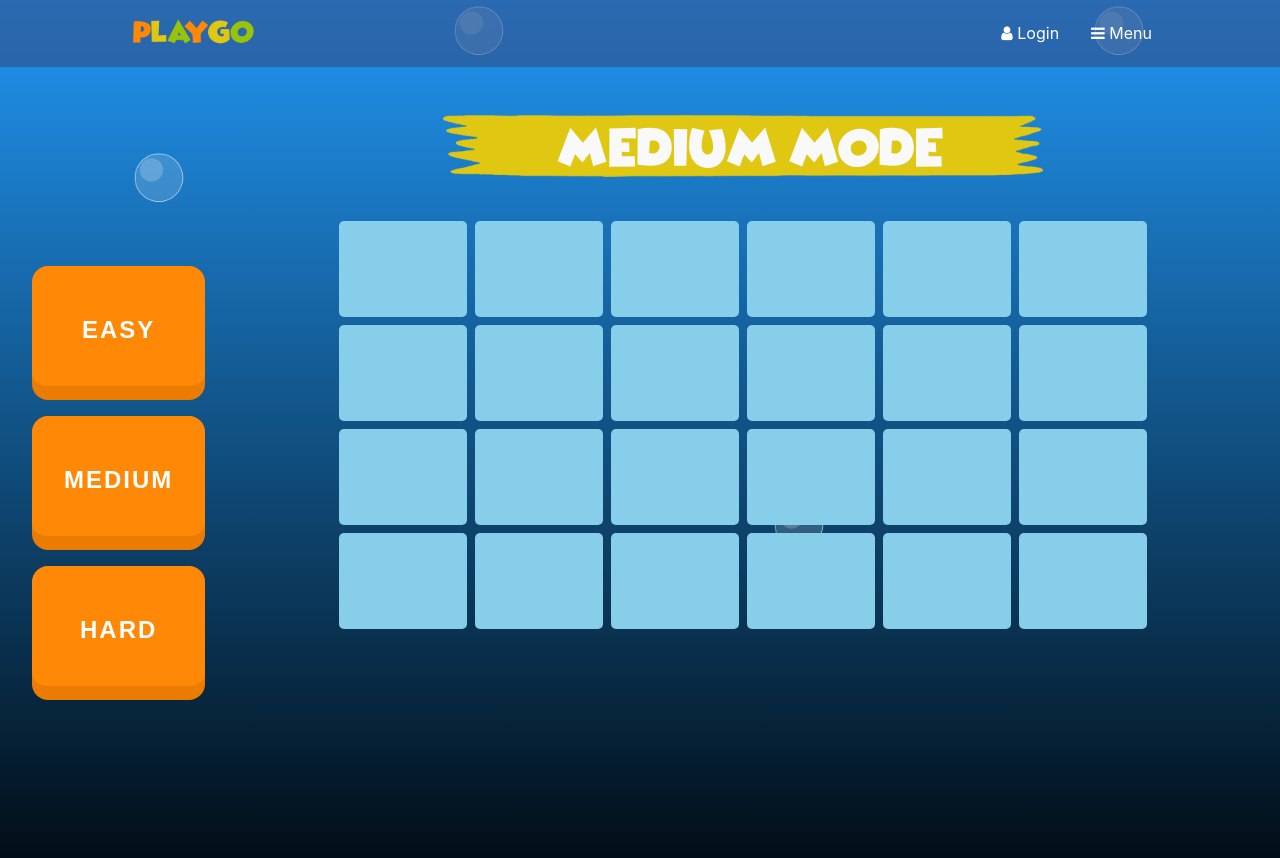
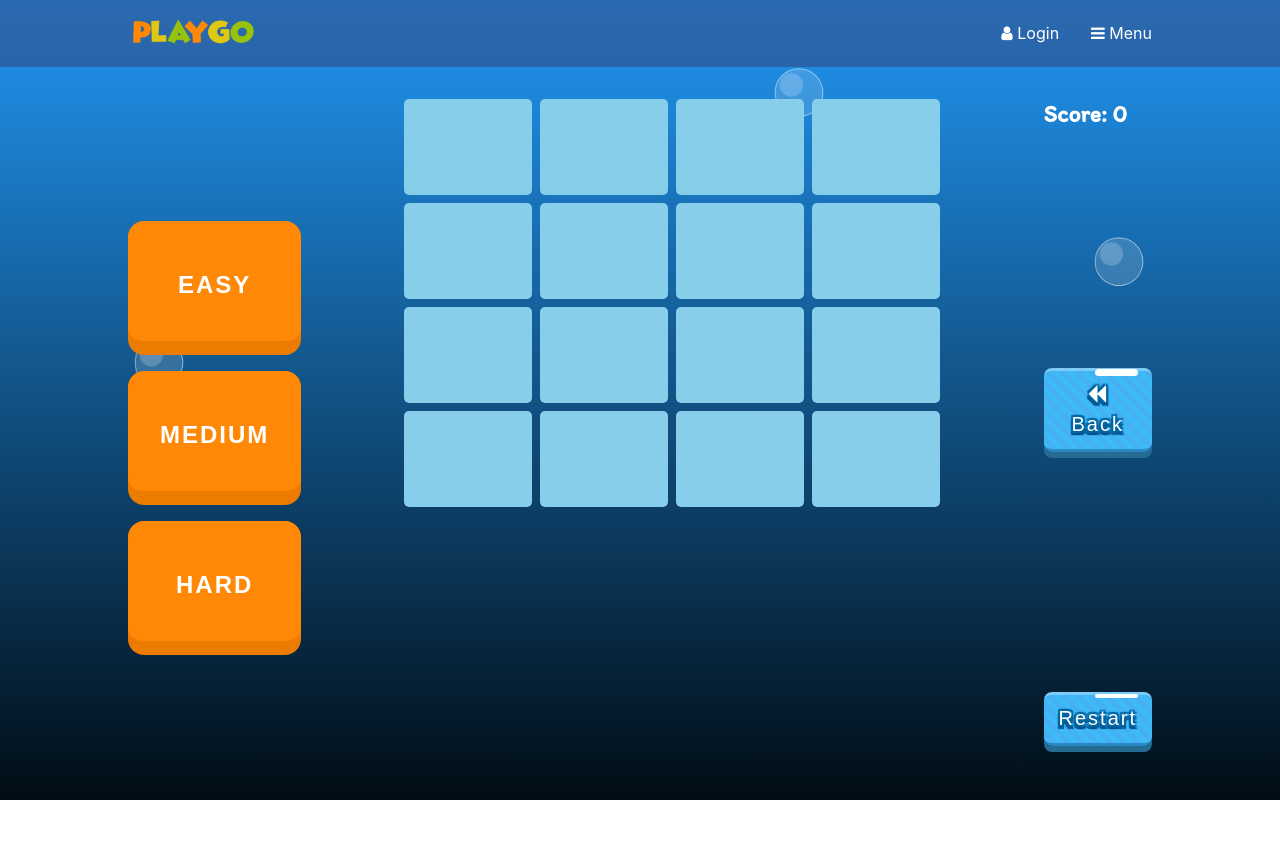
Before and after one commit to Eveye2023/playground, a React (Create React App) app in the folder client/: page /games/memory-game in a window 1280 px wide. Shown: the top 858 px of the page. After the commit the page ends 800 px from the top, so only its background shows below. Built offline with nearby package versions, Linux system fonts and the light colour scheme.

Commit message:
Add score functionality to memory game

```diff
--- a/client/src/pages/MemoryGame/MemoryGame.scss
+++ b/client/src/pages/MemoryGame/MemoryGame.scss
@@ -1,11 +1,13 @@
+@use "../../style/typography" as *;
+
 .memory-game {
   box-sizing: border-box;
-  height:100vh;
-  padding: 2rem;
+  // height:100vh;
+  padding: 2rem 10%;
   display: flex;
   flex-direction: row;
   align-items: center;
-  gap: 2rem;
+  // gap: 2rem;
 
   &__mode-wrapper {
     flex-basis: 10%;
@@ -23,6 +25,7 @@
   &__selector {
     display: flex;
     flex-direction: column;
+    justify-content: flex-start;
     gap: 1rem;
 
     .mode-selector {
@@ -162,4 +165,68 @@
 &__card-image-current {
   display: block;
 }
+&__board{
+  flex-basis: 10%;
+  display:flex;
+  flex-direction: column;
+  gap:30vh;
 }
+
+&__score{
+  font-family: Itim;
+  font-weight: 700;
+  font-size: 1.5rem;
+  color:white;
+}
+
+&__game-button{
+  position: relative;
+  top: 0;
+  cursor: pointer;
+  text-decoration: none !important;
+  outline: none !important;
+  font-family: 'Carter One', sans-serif;
+  font-size: 20px;
+  line-height: 1.5em;
+  letter-spacing: .1em;
+  text-shadow: 2px 2px 1px #0066a2, -2px 2px 1px #0066a2, 2px -2px 1px #0066a2, -2px -2px 1px #0066a2, 0px 2px 1px #0066a2, 0px -2px 1px #0066a2, 0px 4px 1px #004a87, 2px 4px 1px #004a87, -2px 4px 1px  #004a87;
+  border: none;
+  // margin: 15px 15px 30px;
+  background: repeating-linear-gradient( 45deg, #3ebbf7, #3ebbf7 5px, #45b1f4 5px, #45b1f4 10px);
+  border-bottom: 3px solid rgba(16, 91, 146, 0.5);
+  border-top: 3px solid rgba(255,255,255,.3);
+  color: #fff !important;
+  border-radius: 8px;
+  padding: 8px 15px 10px;
+  // box-shadow: 0 6px 0 #266b91, 0 8px 1px 1px rgba(0,0,0,.3), 0 10px 0 5px #12517d, 0 12px 0 5px #1a6b9a, 0 15px 0 5px #0c405e, 0 15px 1px 6px rgba(0,0,0,.3);
+  box-shadow: 0 6px 0 #266b91;
+}
+
+&__game-button:hover {
+  top:2px;
+  // box-shadow: 0 4px 0 #266b91, 0 6px 1px 1px rgba(0,0,0,.3), 0 8px 0 5px #12517d, 0 10px 0 5px #1a6b9a, 0 13px 0 5px #0c405e, 0 13px 1px 6px rgba(0,0,0,.3);
+}
+
+&__game-button::before {
+  content: '';
+  height: 10%;
+  position: absolute;
+  width: 40%;
+  background: #fff;
+  right: 13%;
+  top: -3%;
+  border-radius: 99px;
+  }
+
+// &__game-button::after {
+//   content: '';
+//   height: 10%;
+//   position: absolute;
+//   width: 5%;
+//   background: #fff;
+//   right: 5%;
+//   top: -3%;
+//   border-radius: 99px;
+//   }
+
+}
--- a/client/src/pages/MemoryGame/MemoryGame.tsx
+++ b/client/src/pages/MemoryGame/MemoryGame.tsx
@@ -62,13 +62,16 @@ const cards = [
 ];
 
 function MemoryGame() {
-  const [mode, setMode] = useState(Mode.MEDIUM);
+  const [mode, setMode] = useState(Mode.EASY);
 
   const [dimensions, setDimensions] = useState([0, 0]);
   const [flippedCard1, setFlippedCard1] = useState(-1);
   const [flippedCard2, setFlippedCard2] = useState(-1);
   const [shuffledCards, setShuffledCards] = useState([] as string[]);
   const [successfulGuesses, setSuccessfulGuesses] = useState([] as number[]);
+
+  const [step, setStep] = useState(0);
+  const [score,setScore] = useState(0);
 
   useEffect(() => {
     setSuccessfulGuesses([]);
@@ -102,14 +105,21 @@ function MemoryGame() {
         ((index: number) => shuffledCards[index])(index)
       ) {
         // match!
+
+        setScore(score + ((10 - step) * 10));
+        setStep(0);
+
         console.log("match");
         const newSuccessfulGuesses = [...successfulGuesses, flippedCard1, index];
         setSuccessfulGuesses(newSuccessfulGuesses);
         if (newSuccessfulGuesses.length === rows * cols) {
           console.log("all done!");
+          setScore(0);
+          setStep(0);
         }
       } else {
         console.log("not match");
+        setStep(step + 1);
       }
       setTimeout(() => {
         setFlippedCard1(-1);
@@ -127,6 +137,15 @@ function MemoryGame() {
     } else {
       return "";
     }
+  }
+
+  function restart(){
+    // setDimensions([0,0]);
+    setFlippedCard1(-1);
+    setFlippedCard2(-1);
+    setSuccessfulGuesses([]);
+    setScore(0);
+    setStep(0);
   }
 
   window.scrollTo(0, document.body.scrollHeight);
@@ -152,11 +171,11 @@ function MemoryGame() {
           </div>
         </div>
         <div className="memory-game__cards">
-          <div className="memory-game__cards-header">
+          {/* <div className="memory-game__cards-header">
             {mode === "EASY" ? <img src={easy_mode} alt="easy mode" /> : ""}
             {mode === "MEDIUM" ? <img src={medium_mode} alt="medium mode" /> : ""}
             {mode === "HARD" ? <img src={hard_mode} alt="hard mode" /> : ""}
-          </div>
+          </div> */}
 
           {range(0, rows).map((rowId) => (
             <div className="memory-game__row" key={rowId}>
@@ -184,6 +203,13 @@ function MemoryGame() {
             </div>
           ))}
         </div>
+        <div className="memory-game__board">
+          <div className="memory-game__score">
+            Score: {score}
+          </div>
+          <button className="memory-game__game-button" onClick={()=>restart()}><i className="fa fa-solid fa-backward"></i> Back</button>
+          <button className="memory-game__game-button" onClick={()=>restart()}>Restart</button>
+        </div>
       </div>
     </>
   );
```
